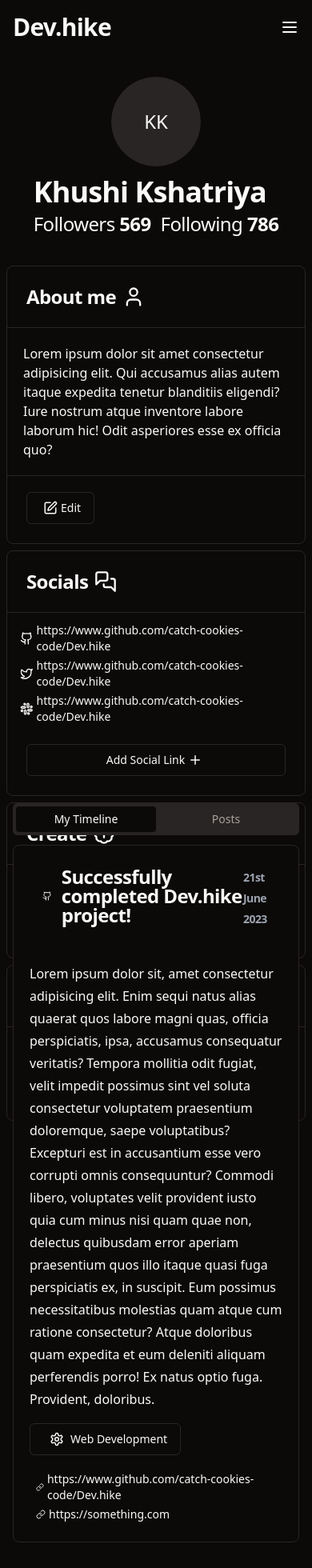
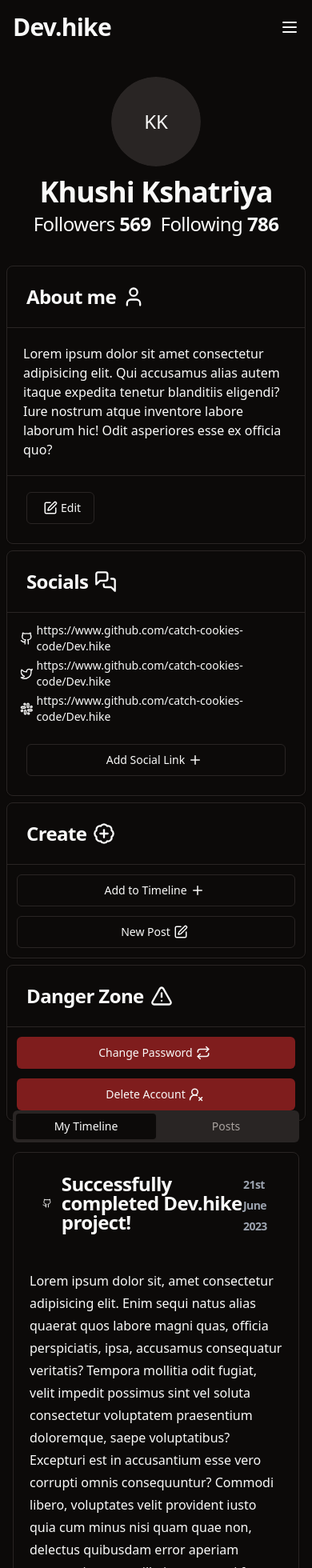
Before and after one commit to Goldfish7718/Dev.hike, a React (Vite) app in the folder client/: page /profile in a window 390 px wide. Shown: the top 1960 px of the page at 80% size. Built offline with nearby package versions, Linux system fonts and the light colour scheme; no server answers.

Commit message:
layout[Profile]: Add responsive tweaks;

```diff
--- a/client/src/views/Profile.tsx
+++ b/client/src/views/Profile.tsx
@@ -20,9 +20,9 @@ const Profile = () => {
               <AvatarFallback className="text-2xl">KK</AvatarFallback>
             </Avatar>
           </div>
-          <div>
+          <div className="text-center md:text-left">
             <h3 className="text-4xl">Khushi Kshatriya</h3>
-            <div className="flex gap-3 my-1">
+            <div className="flex gap-3 my-1 md:flex-col lg:flex-row">
               <h3 className="font-light">Followers <span className="font-bold">569</span></h3>
               <h3 className="font-light">Following <span className="font-bold">786</span></h3>
             </div>
@@ -111,7 +111,7 @@ const Profile = () => {
 
 
       {/* TIMLINE AND POSTS */}
-      <div className="md:my-20 md:w-2/3 w-full">
+      <div className="my-96 md:my-20 md:w-2/3 w-full">
         <Tabs defaultValue="timeline" className="px-4">
           <TabsList className="w-full flex justify-evenly">
             <TabsTrigger value="timeline" className="w-full">My Timeline</TabsTrigger>
@@ -156,7 +156,9 @@ const Profile = () => {
                     <AvatarFallback className="flex">PM</AvatarFallback>
                   </Avatar>
                   <div  className="flex flex-col">
-                    <CardTitle></CardTitle>
+                    <CardTitle>
+                      Lorem ipsum dolor sit amet consectetur adipisicing elit. Culpa, quas?
+                    </CardTitle>
                     <Button className="dark:text-gray-300 text-gray-900 justify-start p-0" variant="link" size="sm">catch-cookies-code</Button>
                   </div>
                 </CardHeader>
```
